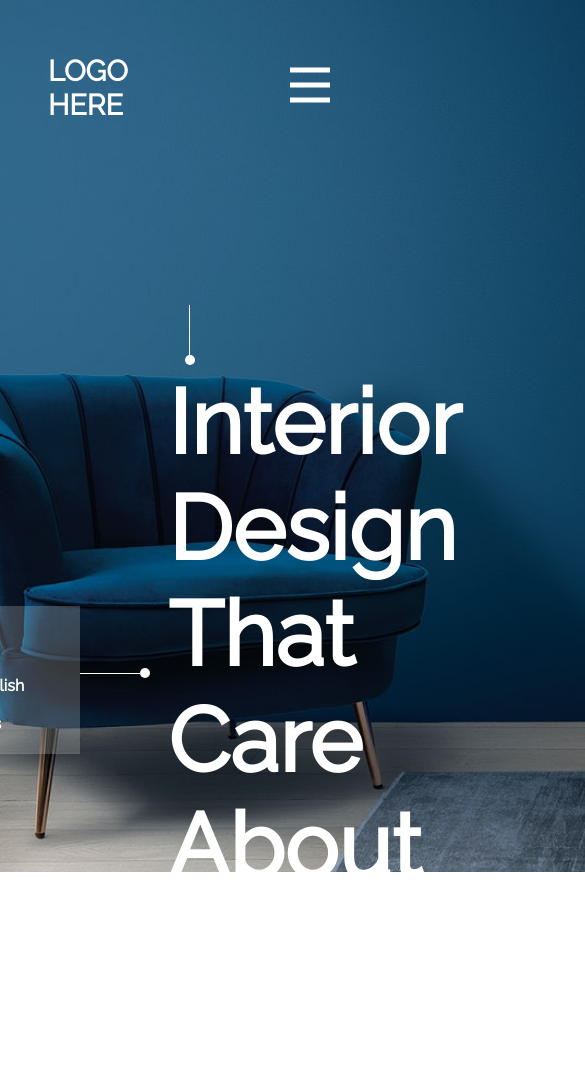
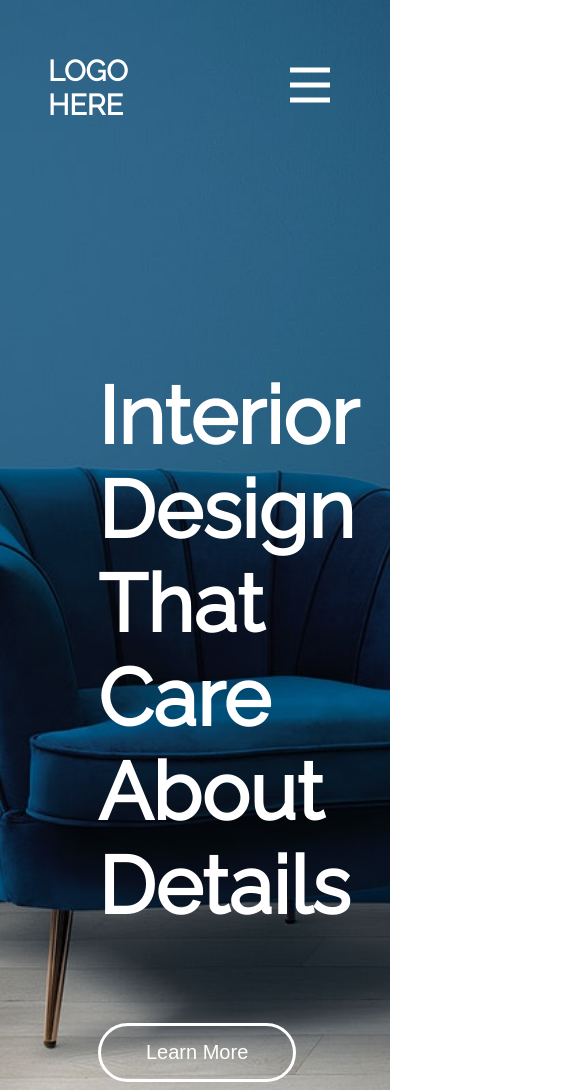
Before and after one commit to qwertyfi/live-class-project-10, a plain HTML site: page index.html in a window 390 px wide. Shown: the top 1092 px of the page, 585 px wide, since content can reach past the window. Drawn offline with Linux system fonts and the light colour scheme.

Commit message:
fix responsiveness using media quries

```diff
--- a/style.css
+++ b/style.css
@@ -86,6 +86,13 @@ nav{
     .logo{
         margin-left: 80px;
     }
+    body{
+        background-image: url(./assets/background-image.jpg);
+        background-repeat: no-repeat;
+        background-size: cover;
+        height:100%;
+    }
+
 
 }
 @media only screen and (max-width:600px) {
@@ -98,14 +105,17 @@ nav{
 
 }
 
+/* content section starts here */
+
 
 .content {
     display: flex;
 
 
+
 }
 
-.hearo-heading,h1 {
+h1{
     font-family:  'Raleway', sans-serif;
     color: #fff;
     font-weight: 900;
@@ -127,15 +137,40 @@ nav{
     color: #000;
     background: #fff;
     cursor: pointer;
+    transition: .3s;
+}
+@media screen and (max-width:1200px) {
+   h1{
+    margin-left: 90px;
+    margin-right: 120px;
+    font-size: 80px;
+   }
+   .hero-button{
+    margin-left: 90px;
+   }
+
+}
+@media screen and (max-width:700px) {
+    h1{
+        font-size: 80px ;
+        margin-right:   0px;
+    }
+    .hero-button{
+        padding: 15px 45px;
+        font-size: 20px;
+    }
+
+
 }
 .container-transparent {
 
     width: 210px;
     margin: 10px;
     padding: 20px 20px 5px 20px;
+    background: rgba(228, 230, 228, 0.223);
 
  }
- .container-image,img{
+ .container-image img{
     height: 30px;
  }
 .container-image{
@@ -144,15 +179,14 @@ nav{
     border-radius: 25px;
 
 }
-div.container-transparent {
-    background: rgba(228, 230, 228, 0.223);
-}
+
  .container-text {
     color: #fff;
     font-weight: 600;
  }
 
  .container-float {
+
     position: absolute;
     bottom: 80px;
     right: 300px;
@@ -205,3 +239,9 @@ div.container-transparent {
     bottom: 170px;
     right: 250px;
   }
+  @media screen and (max-width:1200px) {
+    .container-transparent,.line1,.line2{
+        display: none;
+    }
+
+  }
```
